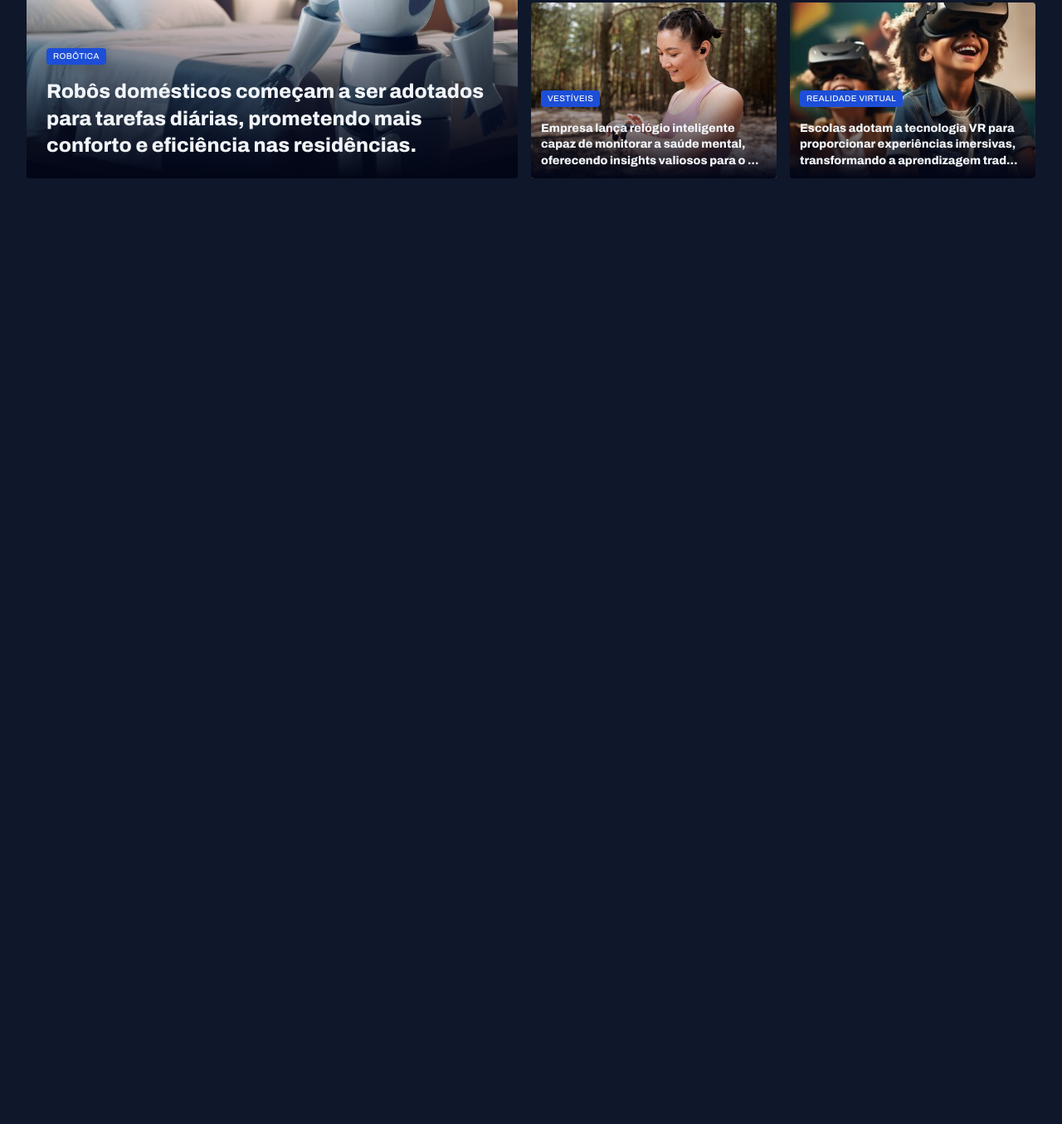
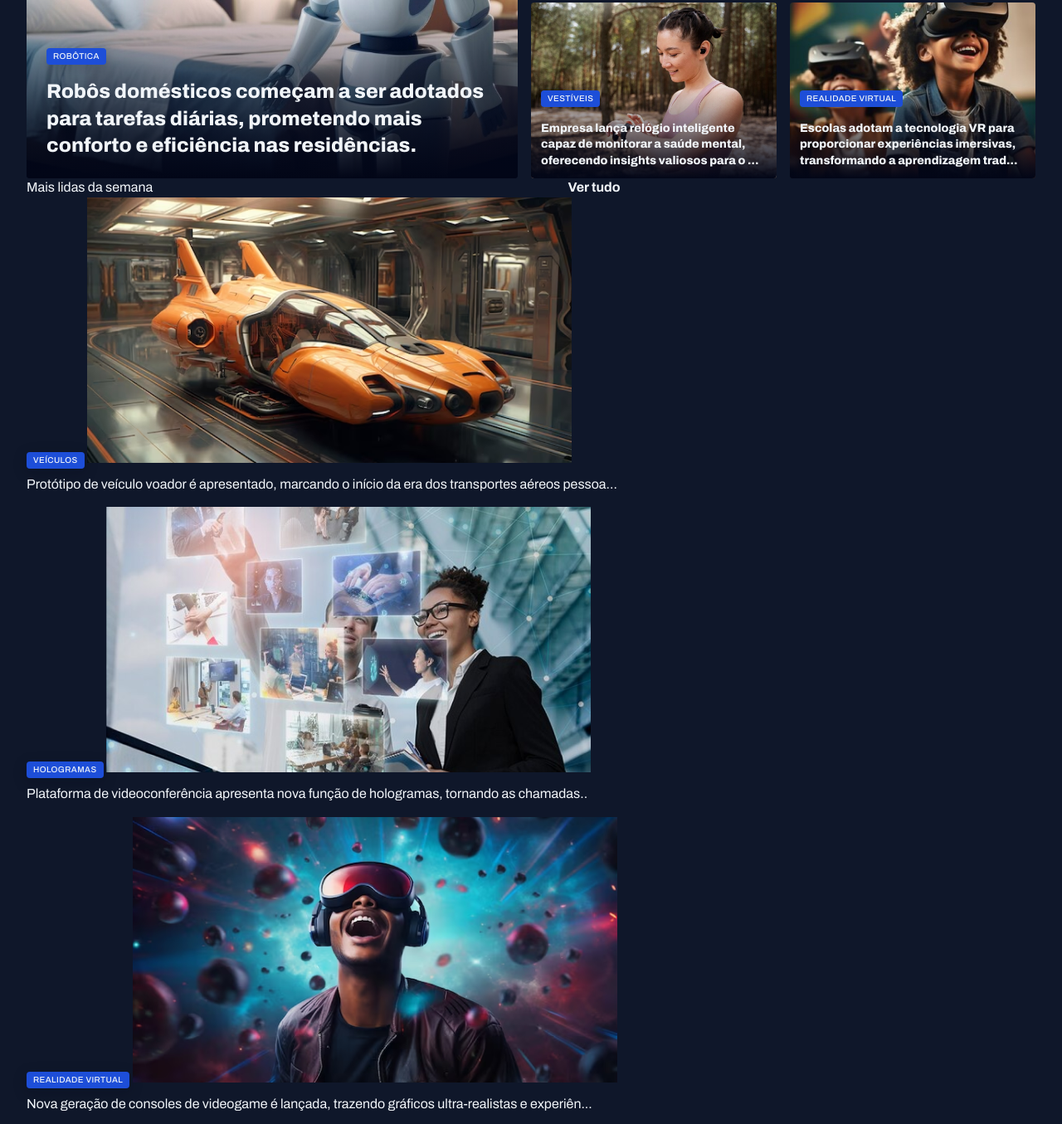
Before and after one commit to DEV-JOTAPE11/Projeto-portal-de-noticias, a plain HTML site: page index.html in a window 1280 px wide. Shown: the part 389-1744 px from the top of the page at 83% size. Before the commit the page ends 800 px from the top, so only its background shows below. Drawn offline with Linux system fonts and the light colour scheme.

Commit message:
Estruturando seção mais lidas das semanas

```diff
--- a/index.html
+++ b/index.html
@@ -101,6 +101,42 @@
           </figure>
         </div>
       </section>
+
+      <section id="weekly">
+        <header class="grid grid-flow-col">
+          <h3>Mais lidas da semana</h3>
+          <a href="#" class="grid grid-flow-col">
+            <strong>Ver tudo</strong>
+            <span></span>
+          </a>
+        </header>
+
+        <div class="grid gap-16">
+          <figure>
+            <span class="content-tag">Veículos</span>
+            <img src="assets/images/Image 06.png" alt="Protótipo de veículo voador é apresentado, marcando o início da era dos transportes aéreos pessoais.">
+            <p>Protótipo de veículo voador é apresentado, marcando o início da era dos transportes aéreos pessoa...</p>
+          </figure>
+
+          <figure>
+            <span class="content-tag">Hologramas</span>
+            <img src="assets/images/Image 07.png" alt="Plataforma de videoconferência apresenta nova função de hologramas, tornando as chamadas virtuais mais realistas e envolventes.">
+            <p>Plataforma de videoconferência apresenta nova função de hologramas, tornando as chamadas..</p>
+          </figure>
+
+          <figure>
+            <span class="content-tag">Realidade Virtual</span>
+            <img src="assets/images/Image 08.png" alt="Nova geração de consoles de videogame é lançada, trazendo gráficos ultra-realistas e experiências de jogo totalmente envolventes.">
+            <p>Nova geração de consoles de videogame é lançada, trazendo gráficos ultra-realistas e experiên...</p>
+          </figure>
+
+          <figure>
+            <span class="content-tag">Internet</span>
+            <img src="assets/images/Image 09.png" alt="Projeto busca oferecer internet de alta velocidade em áreas remotas através de satélites.">
+            <p>Projeto busca oferecer internet de alta velocidade em áreas remotas através de satélites.</p>
+          </figure>
+        </div>
+      </section>
     </main>
   </body>
 </html>
```
